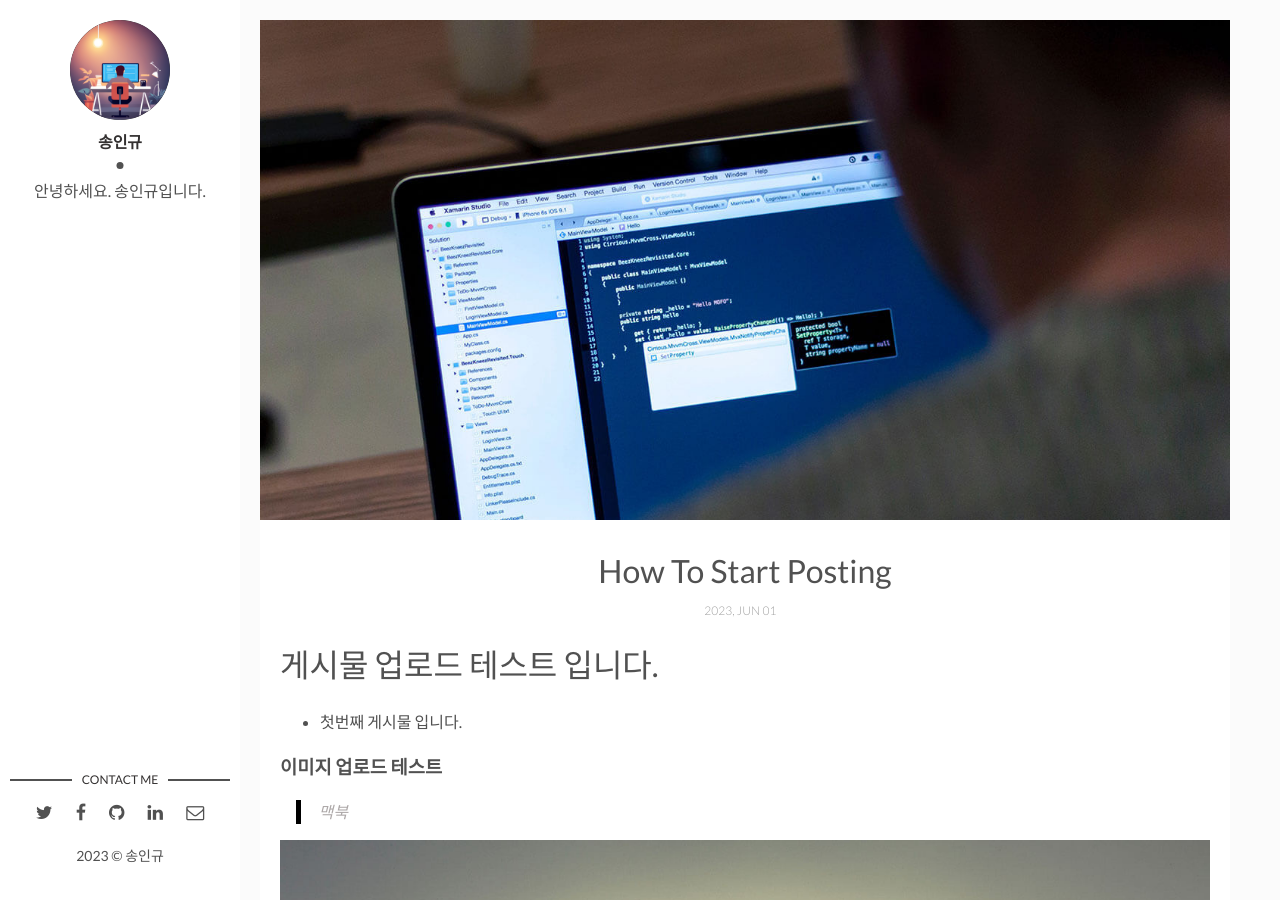
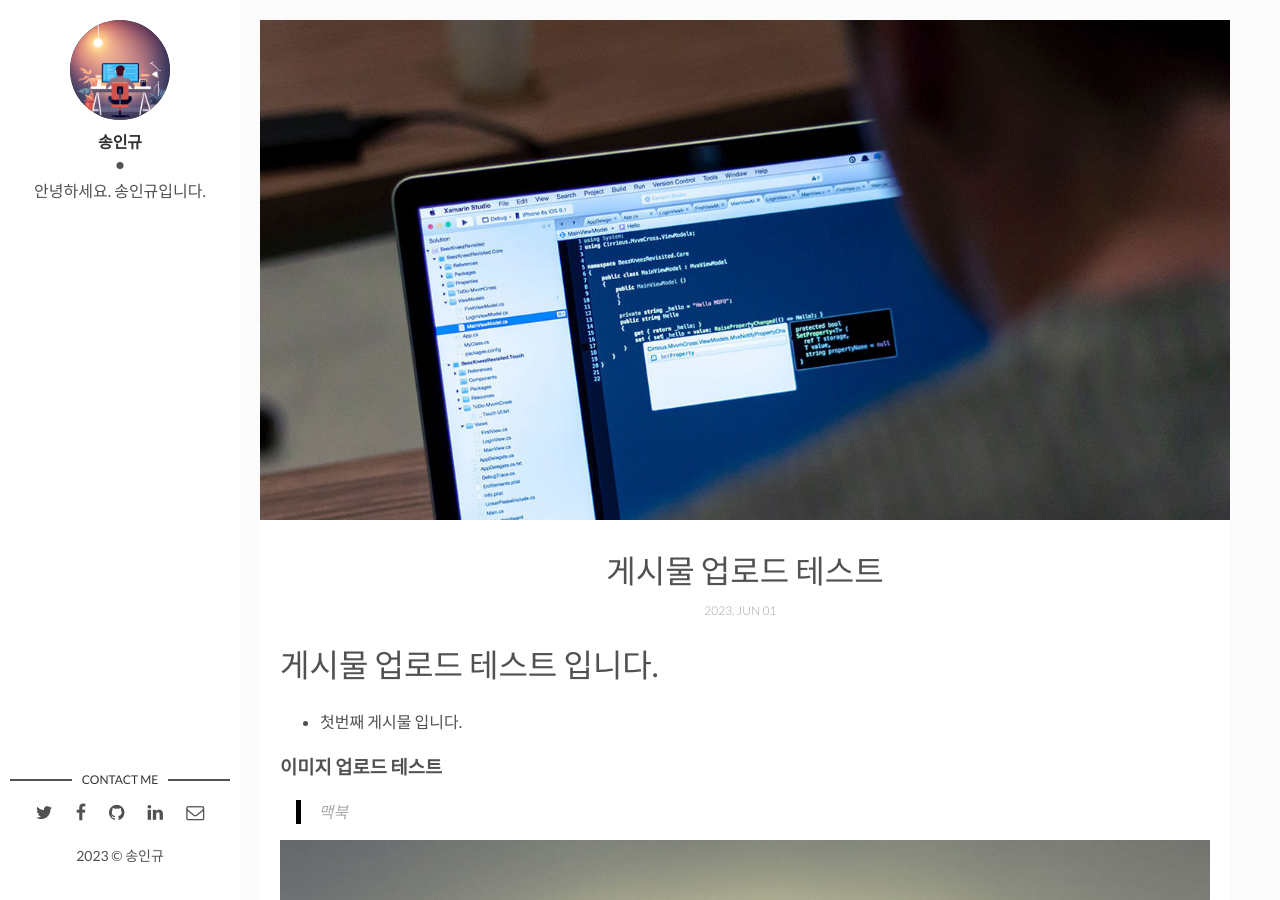
Before and after one commit to IngyuSong/ingyusong.github.io, a Jekyll site: the page built from _posts/2023-06-02-게시물-업로드-테스트.markdown, in a window 1280 px wide and 900 px high. Built offline with Jekyll 4.4.1, drawn with Linux system fonts in a browser that asks for light colours; comment, search, counter and statistics services are not loaded.

Commit message:
Test: upload test

```diff
--- a/_posts/2023-06-02-how-to-start-posting.markdown
+++ b/_posts/2023-06-02-게시물-업로드-테스트.markdown
@@ -1,6 +1,6 @@
 ---
 layout: post
-title: How To Start Posting
+title: 게시물 업로드 테스트
 date: 2023-06-02 00:00:00 +0300
 description: You’ll find this post in your `_posts` directory. Go ahead and edit it and re-build the site to see your changes. # Add post description (optional)
 img: how-to-start.jpg # Add image post (optional)
```
